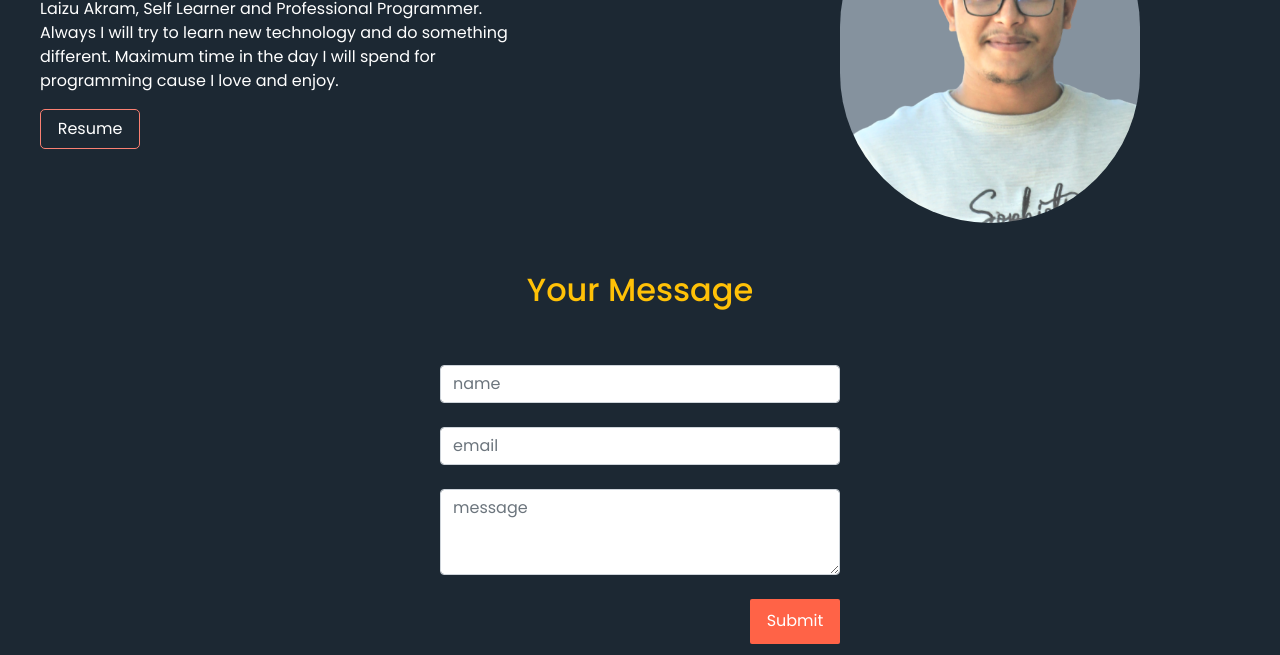
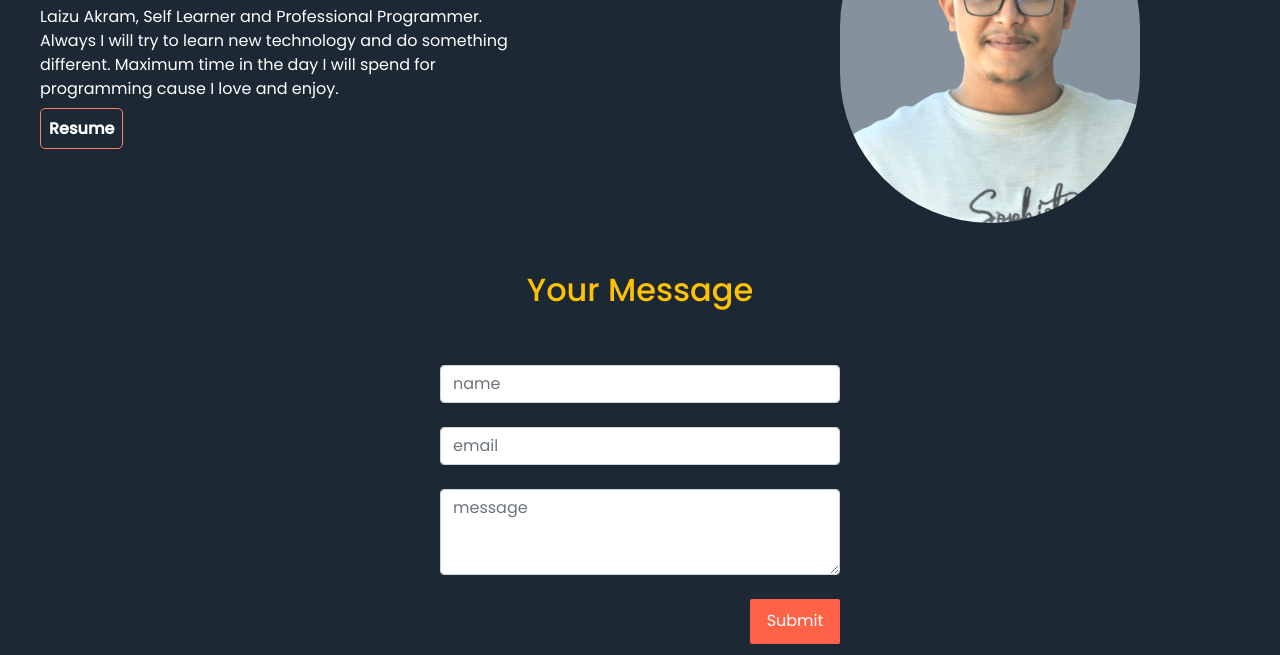
Before and after one commit to laizuakram1/my-portfolio, a plain HTML site: page index.html in a window 1280 px wide. Shown: the part 2440-3095 px from the top of the page. Drawn offline with nearby package versions, Linux system fonts and the light colour scheme.

Commit message:
add resume button

```diff
--- a/css/index.css
+++ b/css/index.css
@@ -23,6 +23,24 @@ Button:hover{
     background-color: #FA8072;
     border:none;
     border-radius: 3px;
+}
+.resume-btn{
+    width:100px;
+    height:40px;
+    border:1px solid #FA8072;
+    border-radius: 5px;
+    padding:8px;
+    color:white;
+    font-weight:bold;
+    margin-right: 10px;
+    text-decoration: none;
+    transition:0.3s;
+}
+.resume-btn:hover{
+    background-color: #FA8072;
+    border:none;
+    border-radius: 3px;
+    color:white;
 }
 .nav-link{
     transition:0.3s;
--- a/index.html
+++ b/index.html
@@ -575,7 +575,7 @@
         <h2>About Me</h2>
         <p>Laizu Akram, Self Learner and Professional Programmer. Always I will try to learn new technology and do
           something different. Maximum time in the day I will spend for programming cause I love and enjoy. </p>
-        <Button>Resume</Button>
+        <a class="resume-btn" href="https://docs.google.com/document/d/1R-ud0aCOwUUY5uU3JDs6kVeAhPXmaFZ_XKOuU6JV5Tg/edit?usp=sharing" target="_blank">Resume</a>
       </div>
       <div class="about-image">
         <img src="../images/banner.png" alt="developer">
```
